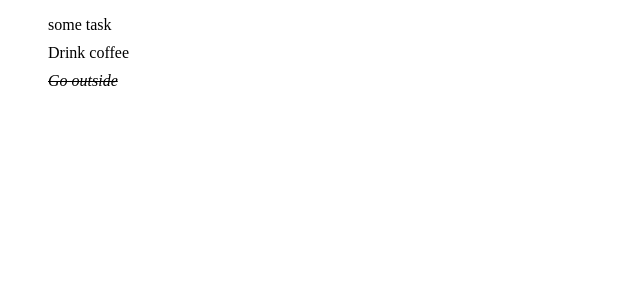
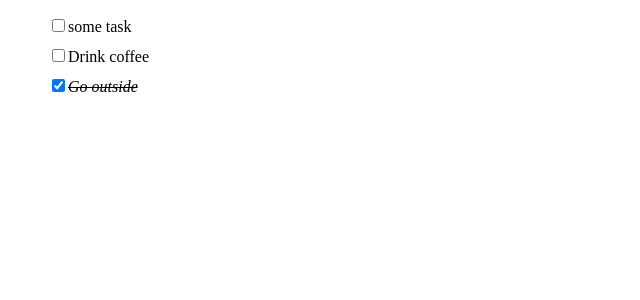
Before and after one commit to lior99/react-todo-list-with-context-api, a React (Create React App) app: page / in a window 1280 px wide. Shown: the top 300 px of the page, without its empty margins (0-640 px from the left). Built offline with nearby package versions, Linux system fonts and the light colour scheme.

Commit message:
Adding some styles

```diff
--- a/src/components/ListItem/index.js
+++ b/src/components/ListItem/index.js
@@ -4,13 +4,25 @@ const ListItem = props => {
     const { item, onItemClick } = props;
     const { text, isComplete } = item;
 
-    const className = isComplete ? 'complete' : '';
+    const className = [
+        'description',
+        isComplete ? 'complete' : '',
+    ].join(' ')
+
+    const attrs = { checked: isComplete};
+
+    const onItemChange = () => {
+        console.log('you clicked on the checkbox');
+    }
 
     return (
         <li className="list-item" onClick={() => onItemClick(item)}>
-            <span className={className}>{ text }</span>
+            <input type="checkbox" name="checkboxItem" onChange={() => null} { ...attrs } />
+            <label htmlFor="checkboxItem" className={className}>{ text }</label>
         </li>
     );
 }
 
 export default ListItem;
+
+// onChange={() => onItemClick(item)}/>
--- a/src/components/ListItem/style.css
+++ b/src/components/ListItem/style.css
@@ -4,7 +4,12 @@
     margin-bottom: 10px;
 }
 
+.description {
+    cursor: pointer;
+}
+
 .complete {
     text-decoration: line-through;
     font-style: italic;
+    cursor: pointer;
 }
```
